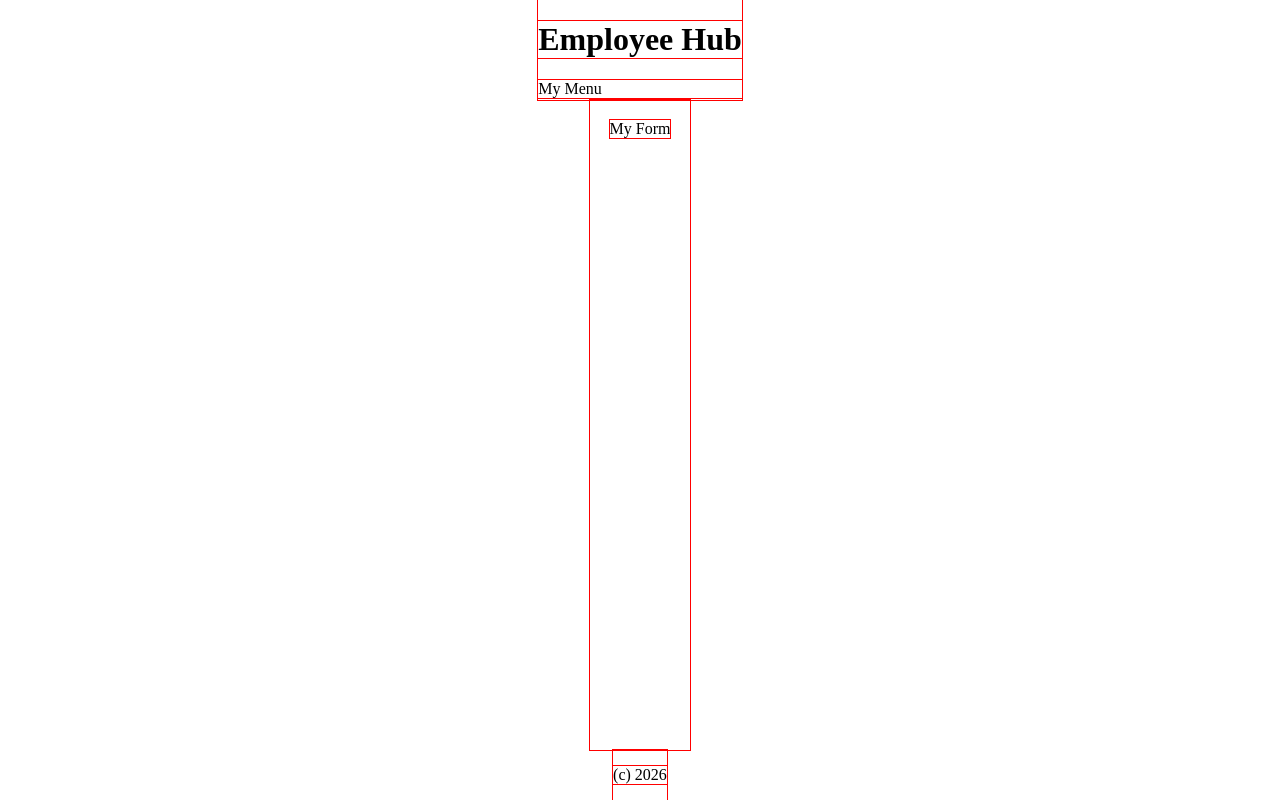
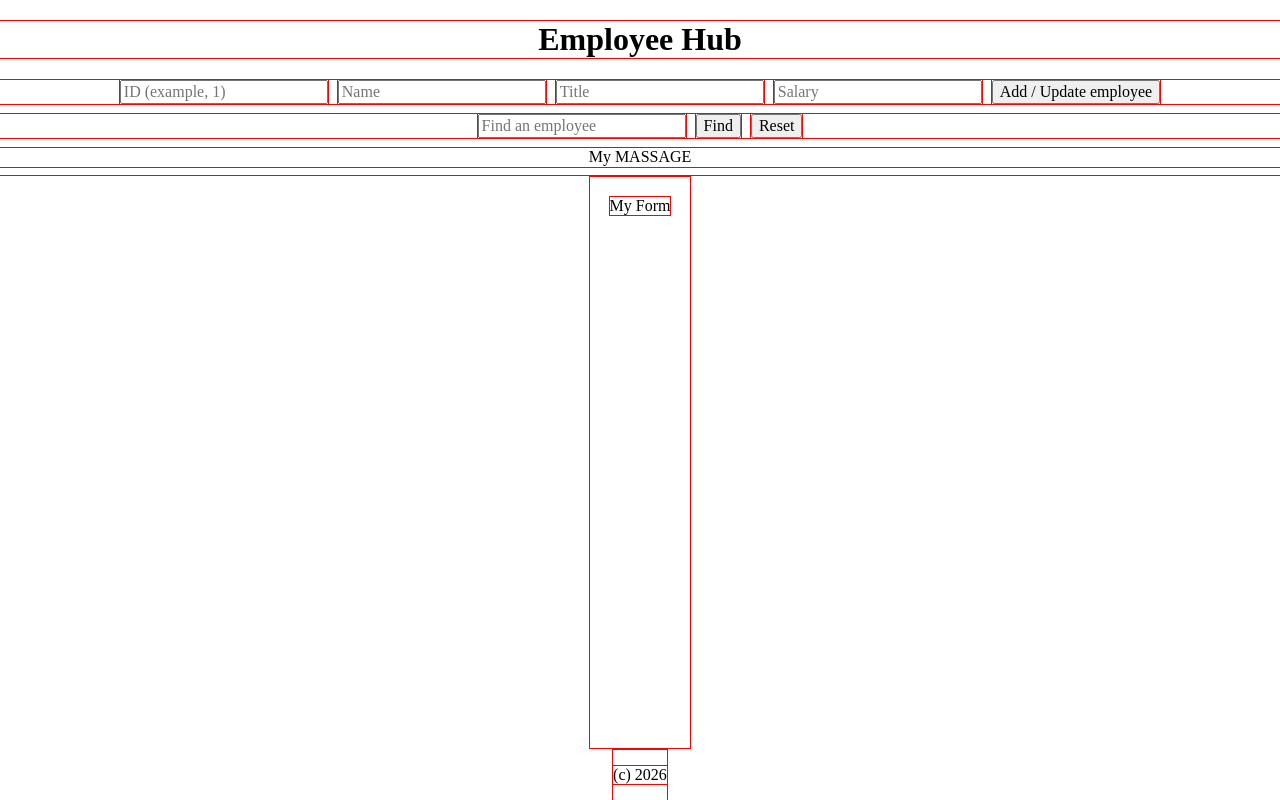
Before and after one commit to MicLord-4Mb/hw_employee_hub, a website with bundled scripts: page index.html in a window 1280 px wide. Built offline with nearby package versions, Linux system fonts and the light colour scheme.

Commit message:
add menu and buttons in header section

```diff
--- a/index.html
+++ b/index.html
@@ -1,5 +1,5 @@
 <!DOCTYPE html>
-<html lang="en">
+<html lang="en" xmlns="http://www.w3.org/1999/html">
 <head>
   <meta charset="UTF-8">
   <meta name="viewport" content="width=device-width, initial-scale=1.0">
@@ -14,7 +14,23 @@
   <div class="app">
     <div class="app-header">
       <h1>Employee Hub</h1>
-      <div class="app-actions">My Menu</div>
+      <div class="app-actions">
+        <div class="menu-wrapper">
+          <section class="menu-section-add">
+            <input class="menu-inp-num" type="number" id="emp-id" placeholder="ID (example, 1)" />
+            <input class="menu-inp-txt" type="text" id="emp-name" placeholder="Name" />
+            <input class="menu-inp-txt" type="text" id="emp-title" placeholder="Title" />
+            <input class="menu-inp-num" type="number" id="emp-salary" placeholder="Salary" />
+            <button class="btn" id="btn-add">Add / Update employee</button>
+          </section>
+          <section class="menu-section-find">
+            <input class="menu-inp-txt" type="text" id="search-query" placeholder="Find an employee" />
+            <button class="btn" id="btn-search">Find</button>
+            <button class="btn" id="btn-reset">Reset</button>
+          </section>
+          <div class="menu-msg" id="message-box">My MASSAGE</div>
+        </div>
+      </div>
     </div>
     <div class="app-content">
       <div class="app-form">My Form</div>
--- a/src/style.css
+++ b/src/style.css
@@ -8,11 +8,39 @@
     display: flex;
     flex-direction: column;
     align-items: center;
+    gap: 2px;
 }
 
 .app-header {
-    flex: 0 0 100px;
+    flex: 0 0 175px;
+    width: 100vw;
+    text-align: center;
 }
+
+.menu-wrapper {
+    display: flex;
+    flex-direction: column;
+    gap: 10px;
+}
+
+.menu-section-add {
+    display: flex;
+    flex-direction: row;
+    gap: 10px;
+    justify-content: center;
+}
+
+.menu-section-find {
+    display: flex;
+    flex-direction: row;
+    gap: 10px;
+    justify-content: center;
+}
+
+.menu-msg {
+    text-align: center;
+}
+
 
 .app-content {
     flex: 1 0 auto;
```
